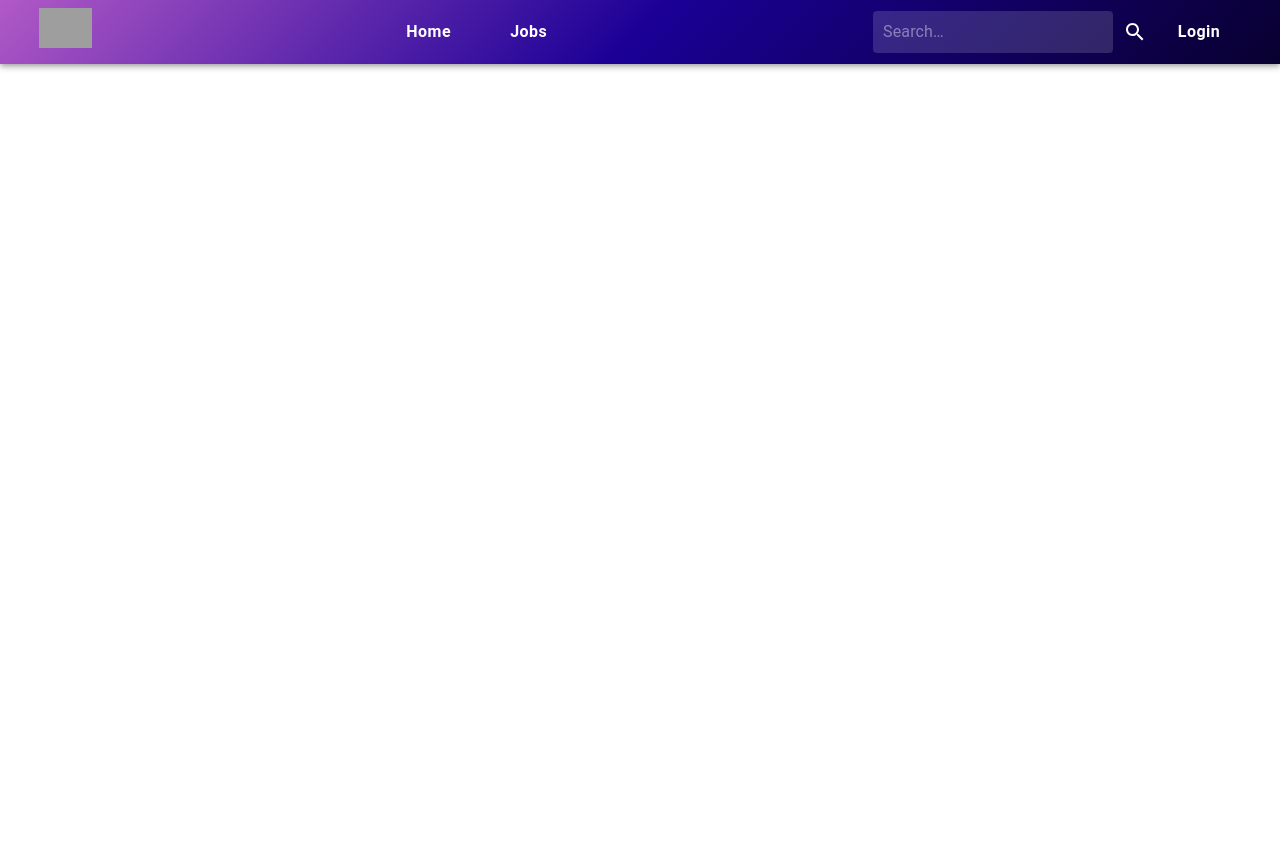
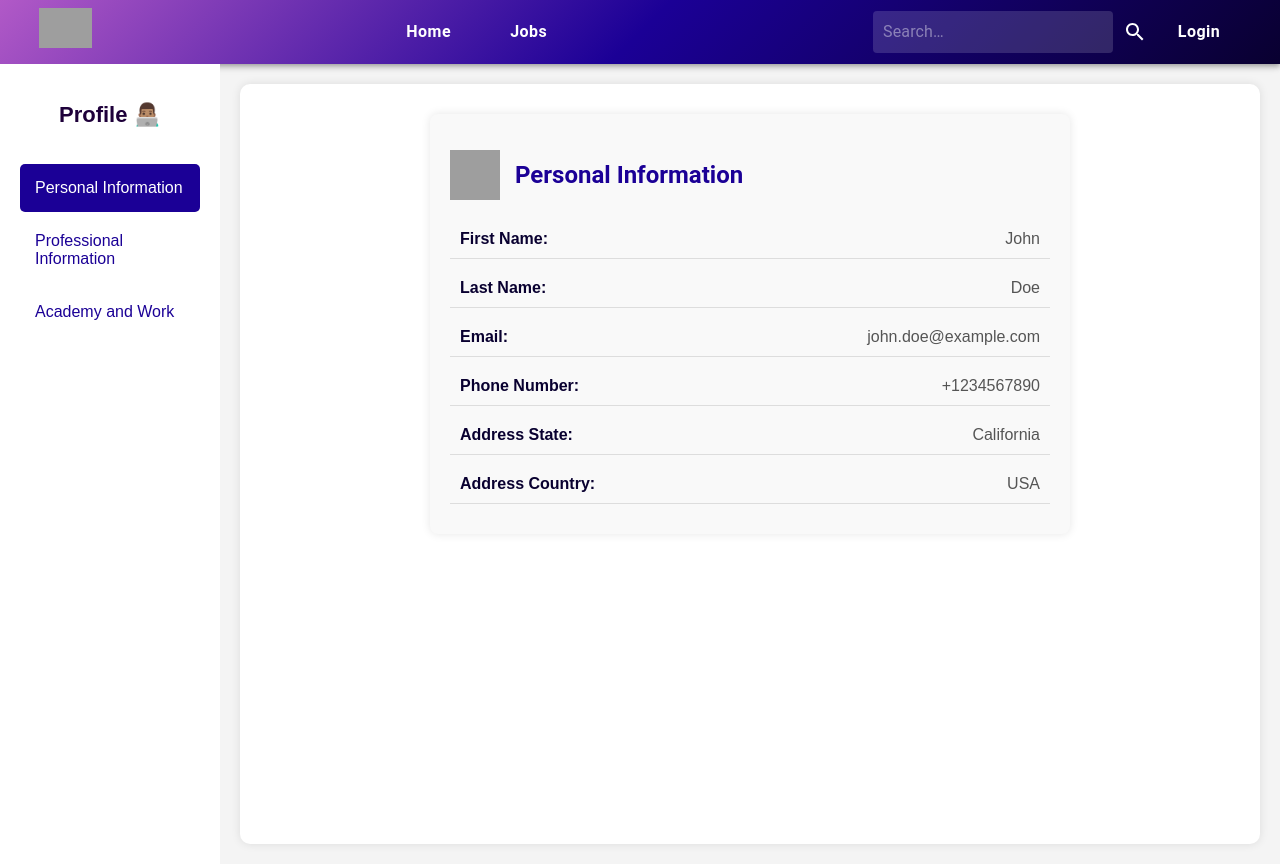
Before and after one commit to ChristianEMV/frontend-BeeJob, a React (Vite) app: page /profile in a window 1280 px wide. Before the commit this address had no page. Before the commit the page ends 800 px from the top, so only its background shows below. Built offline with nearby package versions, Linux system fonts and the light colour scheme; grey boxes are pictures that could not be loaded.

Commit message:
[ADD] "Profile page"
Se agrego la vista Profile ademas de que se muestra una notificación en el Home de la pagina

```diff
--- a/src/App.tsx
+++ b/src/App.tsx
@@ -4,6 +4,7 @@
 import Home from './pages/Home';
 import Register from './pages/Register';
 import Jobs from './pages/Job';
+import Profile from './pages/Profile/Profile';
 import './App.css'
 
 const App = () => {
@@ -15,6 +16,7 @@
         <Route path="/home" element={<Home />} />
         <Route path="/login" element={<Login />} />
         <Route path="/register" element={<Register />} />
+        <Route path="/profile" element={<Profile />} />
         <Route path="/jobs" element={<Jobs />} />
       </Routes>
     </Router>
--- /dev/null
+++ b/src/components/FloatingButton/FloatingButton.css
@@ -0,0 +1,26 @@
+.floating-button-container {
+    position: fixed;
+    bottom: 16px;
+    right: 16px;
+    z-index: 1000;
+}
+
+.floating-button {
+    width: 56px;
+    height: 56px;
+    display: flex;
+    align-items: center;
+    justify-content: center;
+    background-color: #1B0096;
+    box-shadow: 0px 4px 10px rgba(0, 0, 0, 0.3);
+}
+
+.floating-button:hover {
+    background-color: #4A00E0;
+}
+
+.floating-button-logo {
+    width: 40px;
+    height: 40px;
+    object-fit: contain;
+}
--- /dev/null
+++ b/src/components/FloatingButton/FloatingButton.tsx
@@ -0,0 +1,34 @@
+import React from "react";
+import { useNavigate } from "react-router-dom";
+import { Fab, Tooltip, Badge } from "@mui/material";
+import "./FloatingButton.css";
+
+interface FloatingButtonProps {
+  logo?: string;
+  notificationMessage?: string;
+}
+
+const FloatingButton: React.FC<FloatingButtonProps> = ({
+  logo = "/default-logo.png",
+  notificationMessage = "Completar información",
+}) => {
+  const navigate = useNavigate();
+
+  const handleClick = () => {
+    navigate("/profile");
+  };
+
+  return (
+    <div className="floating-button-container">
+      <Tooltip title={notificationMessage} aria-label="notification">
+        <Badge color="secondary" variant="dot" overlap="circular">
+          <Fab className="floating-button" onClick={handleClick}>
+            <img src={logo} alt="Logo" className="floating-button-logo" />
+          </Fab>
+        </Badge>
+      </Tooltip>
+    </div>
+  );
+};
+
+export default FloatingButton;
--- /dev/null
+++ b/src/components/Notification/NotificationToast.css
@@ -0,0 +1,50 @@
+.notification-toast {
+  position: fixed;
+  bottom: 80px;
+  right: 20px;
+  background-color: #1B0096;
+  color: white;
+  padding: 16px;
+  border-radius: 8px;
+  box-shadow: 0px 4px 10px rgba(0, 0, 0, 0.3);
+  z-index: 1000;
+  opacity: 0;
+  transform: translateY(100%);
+  transition: opacity 0.5s ease, transform 0.5s ease;
+}
+
+.notification-toast.visible {
+  opacity: 1;
+  transform: translateY(0);
+  animation: bounceIn 0.5s ease;
+}
+
+.notification-toast.hidden {
+  opacity: 0;
+  transform: translateY(100%);
+  animation: slideOut 0.5s ease;
+}
+
+@keyframes bounceIn {
+  0% {
+    transform: translateY(100%);
+  }
+  60% {
+    transform: translateY(-10%);
+  }
+  80% {
+    transform: translateY(5%);
+  }
+  100% {
+    transform: translateY(0);
+  }
+}
+
+@keyframes slideOut {
+  0% {
+    transform: translateY(0);
+  }
+  100% {
+    transform: translateY(100%);
+  }
+}
--- /dev/null
+++ b/src/components/Notification/NotificationToast.tsx
@@ -0,0 +1,38 @@
+import React, { useEffect, useState } from "react";
+import "./NotificationToast.css";
+const NotificationSound = "/notification-sound.mp3";
+
+interface NotificationToastProps {
+  message: string;
+  onClose: () => void;
+}
+
+const NotificationToast: React.FC<NotificationToastProps> = ({ message, onClose }) => {
+  const [isVisible, setIsVisible] = useState(true);
+
+  useEffect(() => {
+    // Reproducir un sonido cuando la notificación aparece
+    const audio = new Audio(NotificationSound); // Ruta al archivo de sonido
+    audio.play().then(() => {
+      console.log("Sonido reproducido correctamente");
+    }).catch((error) => {
+      console.error("Error al reproducir el sonido:", error);
+    });
+
+    // Ocultar la notificación después de 5 segundos
+    const timer = setTimeout(() => {
+      setIsVisible(false);
+      onClose();
+    }, 5000);
+
+    return () => clearTimeout(timer);
+  }, [onClose]);
+
+  return (
+    <div className={`notification-toast ${isVisible ? "visible" : "hidden"}`}>
+      <span>{message}</span>
+    </div>
+  );
+};
+
+export default NotificationToast;
--- /dev/null
+++ b/src/pages/Profile/Profile.css
@@ -0,0 +1,141 @@
+.profile-container {
+    padding: 20px;
+    max-width: 600px;
+    margin: 0 auto;
+    background-color: #f9f9f9;
+    border-radius: 8px;
+    box-shadow: 0 0 10px rgba(0, 0, 0, 0.1);
+  }
+
+  .profile-title {
+    display: flex;
+    align-items: center;
+    font-size: 24px;
+    margin-bottom: 20px;
+  }
+
+  .profile-icon {
+    width: 40px;
+    height: 40px;
+    margin-right: 10px;
+  }
+
+  .profile-info {
+    display: flex;
+    flex-direction: column;
+  }
+
+  .profile-field {
+    display: flex;
+    justify-content: space-between;
+    margin-bottom: 10px;
+  }
+
+  .profile-field label {
+    font-weight: bold;
+  }
+
+  .profile-field span {
+    color: #555;
+  }
+
+  /* General Styles */
+body {
+    font-family: 'Arial', sans-serif;
+    background-color: #f4f4f4;
+    margin: 0;
+    padding: 0;
+}
+
+/* Dashboard Container */
+.dashboard-container {
+    display: flex;
+    height: 100vh;
+}
+
+/* Sidebar */
+.sidebar {
+    width: 180px;
+    background-color: #ffffff;
+    color: #1B0096;
+    padding: 20px;
+    display: flex;
+    flex-direction: column;
+}
+
+.sidebar h2 {
+    font-size: 22px;
+    margin-bottom: 20px;
+    text-align: center;
+}
+
+.sidebar ul {
+    list-style-type: none;
+    padding: 0;
+}
+
+.sidebar ul li {
+    padding: 15px;
+    cursor: pointer;
+    margin-bottom: 5px;
+    border-radius: 5px;
+    transition: background 0.3s ease;
+}
+
+.sidebar ul li:hover,
+.sidebar ul li.active {
+    background-color: #1B0096;
+    color: white;
+}
+
+/* Content Container */
+.content-container {
+    flex: 1;
+    padding: 30px;
+    background-color: white;
+    border-radius: 10px;
+    box-shadow: 0 0 10px rgba(0, 0, 0, 0.1);
+    margin: 20px;
+}
+
+/* Profile Container */
+.profile-container {
+    max-width: 600px;
+    margin: 0 auto;
+}
+
+.profile-title {
+    display: flex;
+    align-items: center;
+    font-size: 24px;
+    margin-bottom: 20px;
+    color: #1B0096;
+}
+
+.profile-icon {
+    width: 50px;
+    height: 50px;
+    margin-right: 15px;
+}
+
+/* Profile Information */
+.profile-info {
+    display: flex;
+    flex-direction: column;
+}
+
+.profile-field {
+    display: flex;
+    justify-content: space-between;
+    padding: 10px;
+    border-bottom: 1px solid #ddd;
+}
+
+.profile-field label {
+    font-weight: bold;
+    color: #090030;
+}
+
+.profile-field span {
+    color: #555;
+}
--- /dev/null
+++ b/src/pages/Profile/Profile.tsx
@@ -0,0 +1,64 @@
+import React, { useState } from 'react';
+import './Profile.css';
+
+const Profile = () => {
+  const [selectedSection, setSelectedSection] = useState('personal');
+
+  return (
+    <div className="dashboard-container">
+      <aside className="sidebar">
+        <h2>Profile 👨🏽‍💻</h2>
+        <ul>
+          <li className={selectedSection === 'personal' ? 'active' : ''} onClick={() => setSelectedSection('personal')}>Personal Information</li>
+          <li className={selectedSection === 'professional' ? 'active' : ''} onClick={() => setSelectedSection('professional')}>Professional Information</li>
+          <li className={selectedSection === 'academy' ? 'active' : ''} onClick={() => setSelectedSection('academy')}>Academy and Work</li>
+        </ul>
+      </aside>
+      <div className="content-container">
+        {selectedSection === 'personal' && (
+          <div className="profile-container">
+            <h1 className="profile-title">
+              <img src="path/to/profile-icon.png" alt="Photo" className="profile-icon" />
+              Personal Information
+            </h1>
+            <div className="profile-info">
+              <div className="profile-field"><label>First Name:</label><span>John</span></div>
+              <div className="profile-field"><label>Last Name:</label><span>Doe</span></div>
+              <div className="profile-field"><label>Email:</label><span>john.doe@example.com</span></div>
+              <div className="profile-field"><label>Phone Number:</label><span>+1234567890</span></div>
+              <div className="profile-field"><label>Address State:</label><span>California</span></div>
+              <div className="profile-field"><label>Address Country:</label><span>USA</span></div>
+            </div>
+          </div>
+        )}
+        {selectedSection === 'professional' && (
+          <div className="profile-container">
+            <h1 className="profile-title">Professional Information</h1>
+            <div className="profile-info">
+              <div className="profile-field">
+                <label>CV-PDF:</label>
+                <span><a href="path/to/cv.pdf" target="_blank">View CV</a></span>
+              </div>
+              <div className="profile-field"><label>Hard Skills:</label><span>JavaScript, React, Node.js</span></div>
+              <div className="profile-field"><label>Soft Skills:</label><span>Communication, Teamwork, Problem-solving</span></div>
+              <div className="profile-field"><label>Languages:</label><span>English, Spanish</span></div>
+              <div className="profile-field"><label>Social Media Profiles:</label><span><a href="https://linkedin.com/in/johndoe" target="_blank">LinkedIn</a>, <a href="https://github.com/johndoe" target="_blank">GitHub</a></span></div>
+            </div>
+          </div>
+        )}
+        {selectedSection === 'academy' && (
+          <div className="profile-container">
+            <h1 className="profile-title">Academy and Work</h1>
+            <div className="profile-info">
+              <div className="profile-field"><label>Degree:</label><span>Bachelor's in Computer Science</span></div>
+              <div className="profile-field"><label>University:</label><span>XYZ University</span></div>
+              <div className="profile-field"><label>Graduation Year:</label><span>2018</span></div>
+            </div>
+          </div>
+        )}
+      </div>
+    </div>
+  );
+};
+
+export default Profile;
```
Also changed, not shown: src/pages/Home/Home.tsx (+56 -52 lines), 1 other file (tests, documents, lock files or other folders).
